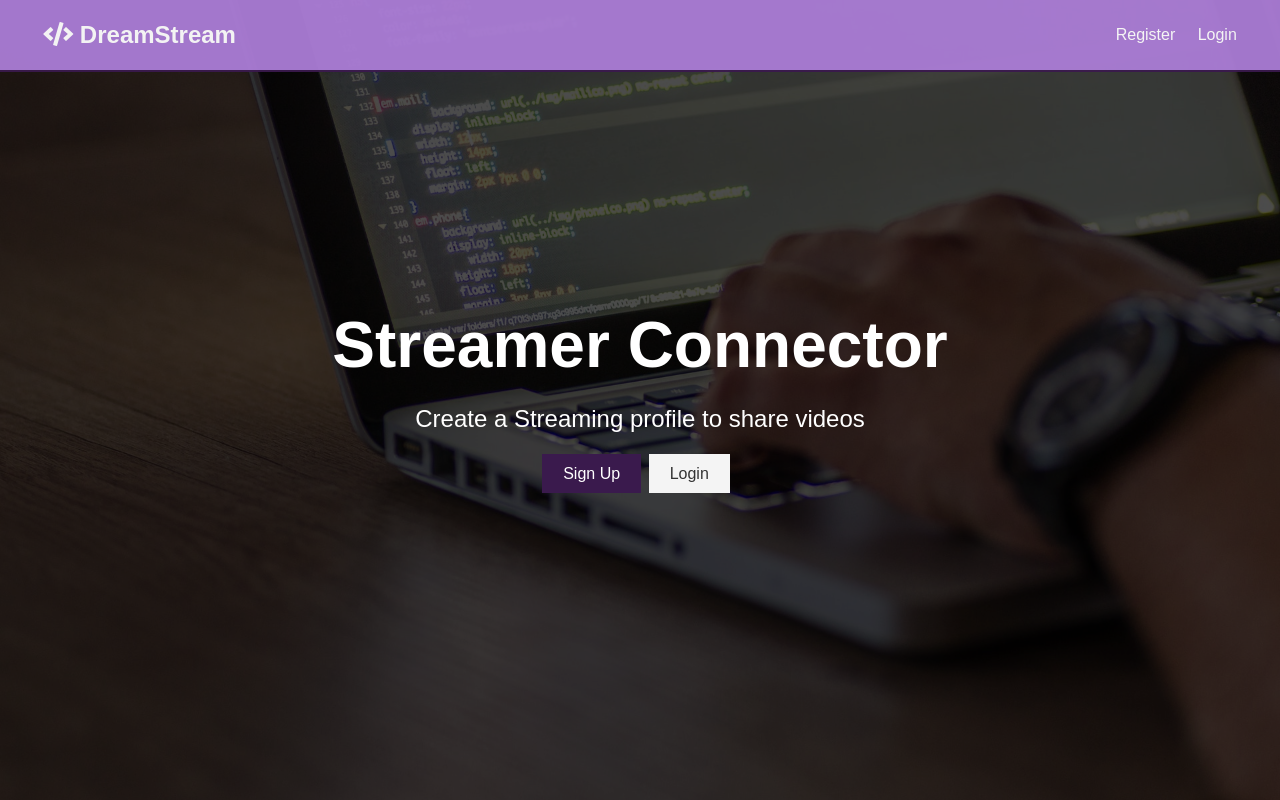
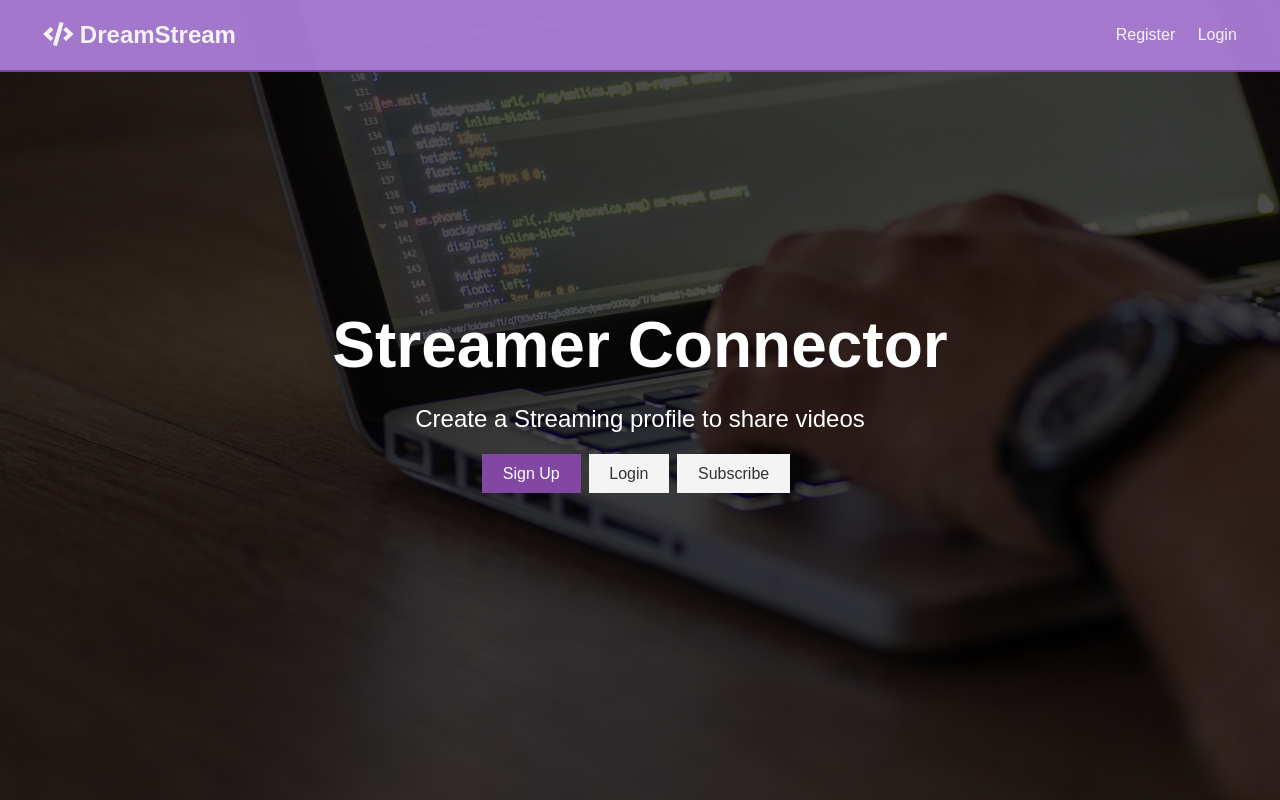
Before and after one commit to millern901/ReactStream, a React (Create React App) app in the folder client/: page / in a window 1280 px wide. Built offline with nearby package versions, Linux system fonts and the light colour scheme; no server answers; the HTML template or start-up script is replaced by a standard one.

Commit message:
More changes

```diff
--- a/client/src/App.css
+++ b/client/src/App.css
@@ -1,6 +1,6 @@
 /* Global Styles */
 :root {
-  --primary-color: #3a1a4d;
+  --primary-color: #8147a3;
   --dark-color: #ab7dd6;
   --light-color: #f4f4f4;
   --danger-color: #dc3545;
@@ -324,6 +324,9 @@ button {
 
 .navbar a:hover {
   color: var(--primary-color);
+  align-items: flex-end;
+  border-radius: 4px;
+  transition: all 0.2s ease-out;
 }
 
 .navbar .welcome span {
--- a/client/src/components/layout/Landing.js
+++ b/client/src/components/layout/Landing.js
@@ -23,6 +23,9 @@ const Landing = ({ isAuthenticated }) => {
             <Link to='/login' className='btn btn-light'>
               Login
             </Link>
+            <Link to='/login' className='btn btn-light'>
+              Subscribe
+            </Link>
           </div>
         </div>
       </div>
```
